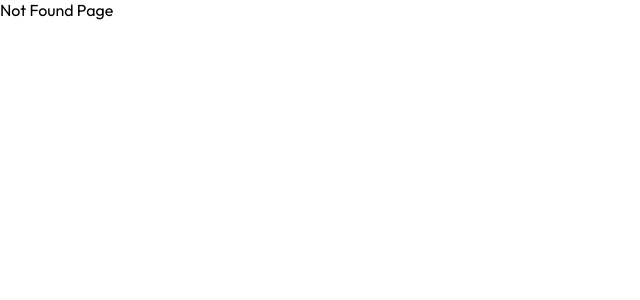
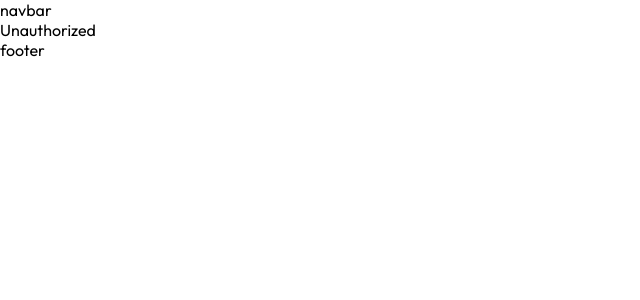
Before and after one commit to SamuelCarinhas/pixel-judge, a React (Vite) app: page /unauthorized in a window 1280 px wide. Before the commit this address had no page. Shown: the top 300 px of the page, without its empty margins (0-640 px from the left). Built offline with nearby package versions, Linux system fonts and the light colour scheme.

Commit message:
Add protected routes

```diff
--- /dev/null
+++ b/src/components/containers/PageContainer/IPageContainer.ts
@@ -0,0 +1,5 @@
+import { ReactNode } from "react";
+
+export default interface IPageContainer {
+    children: ReactNode
+}
--- /dev/null
+++ b/src/components/containers/PageContainer/PageContainer.tsx
@@ -0,0 +1,14 @@
+import IPageContainer from "./IPageContainer.ts";
+
+export default function PageContainer(props: IPageContainer) {
+
+    return (
+        <div>
+            <div>navbar</div>
+            <div>
+                {props.children}
+            </div>
+            <div>footer</div>
+        </div>
+    )
+}
--- a/src/main.tsx
+++ b/src/main.tsx
@@ -4,14 +4,24 @@ import './index.css'
 import { AuthProvider } from './context/AuthContext/AuthContext'
 import { BrowserRouter, Route, Routes } from 'react-router-dom'
 import HomePage from './pages/default/HomePage/HomePage'
-import NotFoundPage from './pages/default/NotFoundPage/UnauthorizedPage'
+import NotFoundPage from './pages/default/NotFoundPage/NotFoundPage'
+import PageContainer from './components/containers/PageContainer/PageContainer'
+import UnauthorizedPage from './pages/default/UnauthorizedPage/UnauthorizedPage'
+import LogoutPage from './pages/default/LogoutPage/LogoutPage'
+import ProtectedRoute from './utils/ProtectedRoute/ProtectedRoute'
+import { AuthRole } from './context/AuthContext/IAuthContext'
 
 createRoot(document.getElementById('root')!).render(
   <StrictMode>
     <AuthProvider>
       <BrowserRouter>
         <Routes>
-          <Route path="/" element={ <HomePage /> } />
+          <Route path="/" element={ <PageContainer> <HomePage /> </PageContainer> } />
+          <Route path={'/unauthorized'} element={<PageContainer> <UnauthorizedPage/> </PageContainer>}/>
+          <Route path={'/logout'} element={<PageContainer> <LogoutPage/> </PageContainer>}/>
+          <Route element={ <ProtectedRoute roles={[AuthRole.ADMIN]}/> }>
+              <Route path={'/test'} element={<PageContainer> <HomePage/> </PageContainer>}/>
+          </Route>
           <Route path="*" element={ <NotFoundPage />} />
         </Routes>
       </BrowserRouter>
--- /dev/null
+++ b/src/pages/default/LogoutPage/LogoutPage.tsx
@@ -0,0 +1,21 @@
+import { Navigate } from "react-router-dom";
+import { useContext, useEffect, useRef } from "react";
+import { AuthContext } from "../../../context/AuthContext/AuthContext.tsx";
+import { AuthRole } from "../../../context/AuthContext/IAuthContext.ts";
+
+export default function LogoutPage() {
+
+    const { role, logout } = useContext(AuthContext);
+
+    const hasLoggedOut = useRef(role === AuthRole.DEFAULT);
+
+    useEffect(() => {
+        if(!hasLoggedOut.current) {
+            logout();
+        }
+    }, []);
+
+    return (
+        <Navigate to={"/"}/>
+    )
+}
--- /dev/null
+++ b/src/pages/default/UnauthorizedPage/UnauthorizedPage.tsx
@@ -0,0 +1,8 @@
+export default function UnauthorizedPage() {
+
+    return (
+        <div>
+            Unauthorized
+        </div>
+    )
+}
--- /dev/null
+++ b/src/utils/ProtectedRoute/IProtectedRoute.ts
@@ -0,0 +1,5 @@
+import { AuthRole } from "../../context/AuthContext/IAuthContext.ts";
+
+export default interface IProtectedRoute {
+    roles: AuthRole[]
+}
--- /dev/null
+++ b/src/utils/ProtectedRoute/ProtectedRoute.tsx
@@ -0,0 +1,14 @@
+import IProtectedRoute from "./IProtectedRoute.ts";
+import { useContext } from "react";
+import { AuthContext } from "../../context/AuthContext/AuthContext.tsx";
+import { Navigate, Outlet } from "react-router-dom";
+import { AuthRole } from "../../context/AuthContext/IAuthContext.ts";
+
+export default function ProtectedRoute(props: IProtectedRoute) {
+    const { role } = useContext(AuthContext);
+
+    if(props.roles.includes(role))
+        return <Outlet />
+
+    return ( role !== AuthRole.LOADING && <Navigate to={"/unauthorized"} replace /> )
+}
```
Also changed, not shown: src/pages/default/NotFoundPage/NotFoundPage.tsx (renamed from src/pages/default/NotFoundPage/UnauthorizedPage.tsx).
